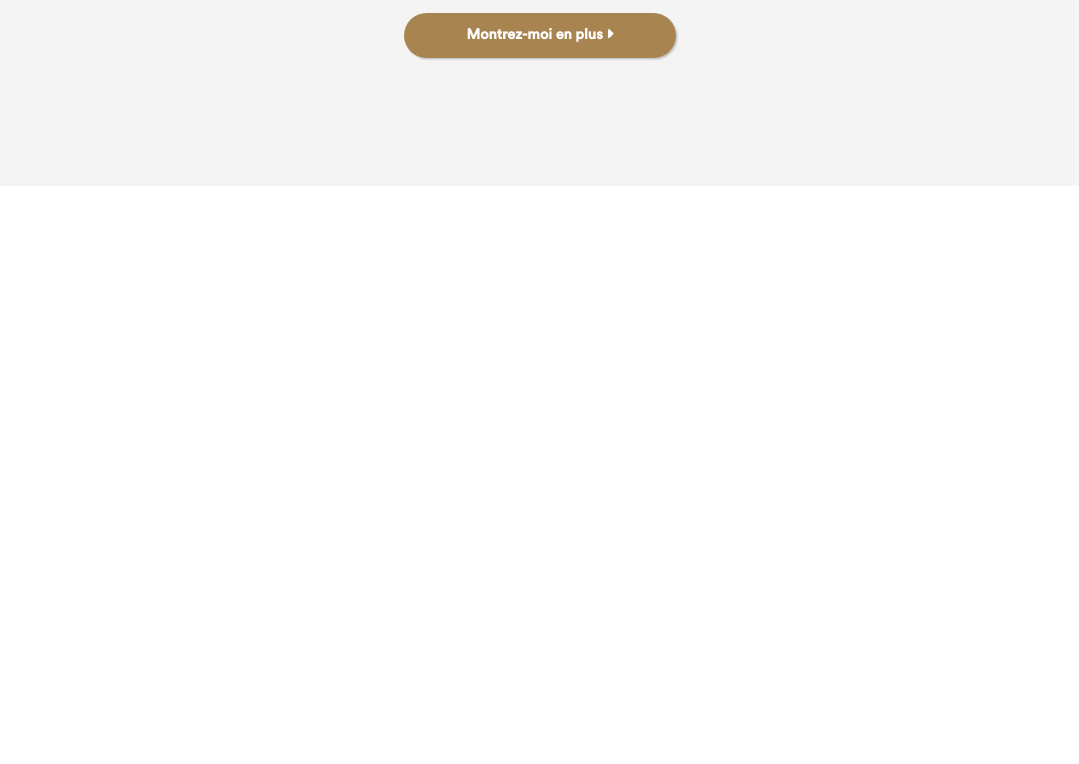
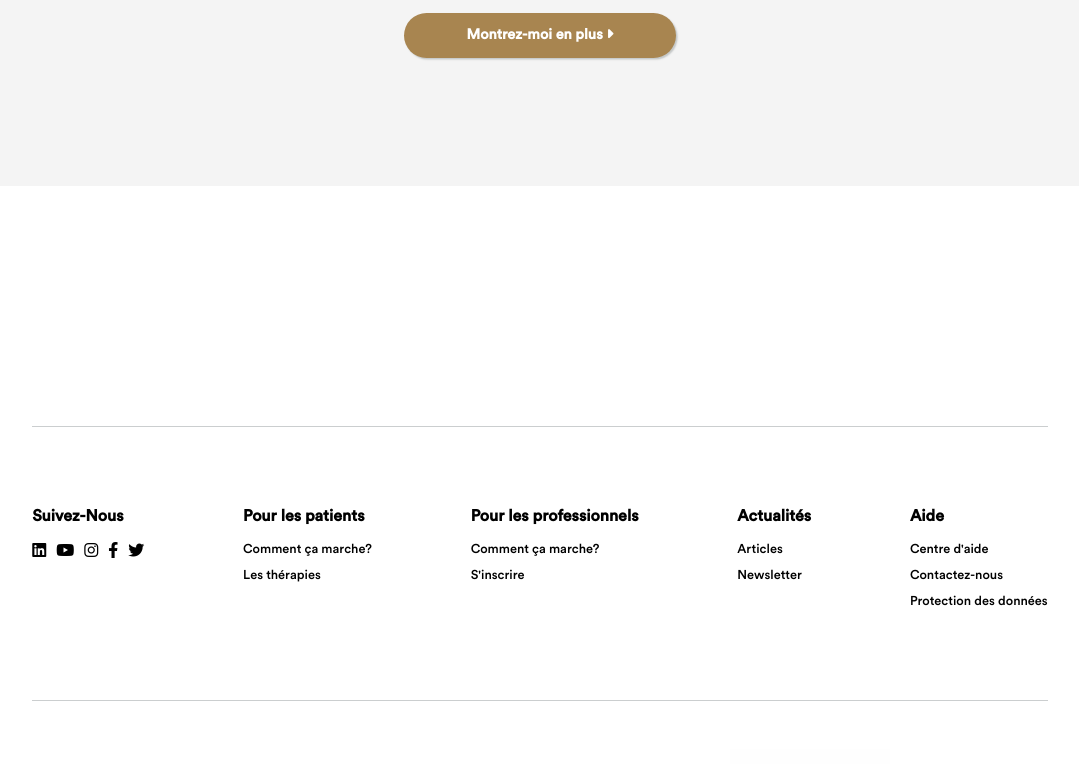
Before and after one commit to LunashaGit/Unwind, a React (Create React App) app: page / in a window 1280 px wide. Shown: the part 2000-2764 px from the top of the page, without its empty margins (100-1179 px from the left). Before the commit the page ends 2426 px from the top, so only its background shows below. Built offline with nearby package versions, Linux system fonts and the light colour scheme.

Commit message:
home page base 5

```diff
--- a/src/assets/components/footerFour.js
+++ b/src/assets/components/footerFour.js
@@ -1,8 +1,10 @@
 import React from "react";
 const FooterFour = () => {
   return (
-        <div>
-            <select>
+    <div className="footerFour">
+      <div className="footerFour__box">
+        <i class="fa-solid fa-globe"></i>
+        <select className="footerFour__select">
           <option value="">Français</option>
           <option value="">Allemand</option>
           <option value="">Anglais</option>
@@ -15,11 +17,12 @@ const FooterFour = () => {
           <option value="">Polonais</option>
           <option value="">Portugais</option>
         </select>
+      </div>
       <p>Inspired by Vicky Rousseau</p>
-            <a href="#">Conditions d'utilisation</a>
-            <a href="#">Conditions de vente</a>
-            <a href="#">Protection des données</a>
-            <a href="#">Aide</a>
+      <p>Conditions d'utilisation</p>
+      <p>Conditions de vente</p>
+      <p>Protection des données</p>
+      <p>Aide</p>
     </div>
   );
 };
--- a/src/assets/components/footerOne.js
+++ b/src/assets/components/footerOne.js
@@ -1,12 +1,11 @@
 import React from "react";
 
 const FooterOne = () => {
-
   return (
-        <div>
-            <div>
-                <h2>Suivez-Nous</h2>
-                <div>
+    <div className="footerOne">
+      <div className="footerOne__box">
+        <h3>Suivez-Nous</h3>
+        <div className="footerOne__links">
           <i class="fa-brands fa-linkedin"></i>
           <i class="fa-brands fa-youtube"></i>
           <i class="fa-brands fa-instagram"></i>
@@ -14,28 +13,27 @@ const FooterOne = () => {
           <i class="fa-brands fa-twitter"></i>
         </div>
       </div>
-            <div>
-                <h2>Pour les patients</h2>
-                <a href="#">Comment ça marche?</a>
-                <a href="#">Les thérapies </a>
+      <div className="footerOne__box">
+        <h3>Pour les patients</h3>
+        <p>Comment ça marche?</p>
+        <p>Les thérapies </p>
       </div>
-            <div>
-                <h2>Pour les professionnels</h2>
-                <a href="#">Comment ça marche?</a>
-                <a href="#">S'inscrire</a>
+      <div className="footerOne__box">
+        <h3>Pour les professionnels</h3>
+        <p>Comment ça marche?</p>
+        <p>S'inscrire</p>
       </div>
-            <div>
-                <h2>Actualités</h2>
-                <a href="#">Articles</a>
-                <a href="#">Newsletter</a>
+      <div className="footerOne__box">
+        <h3>Actualités</h3>
+        <p>Articles</p>
+        <p>Newsletter</p>
       </div>
-            <div>
-                <h2>Aide</h2>
-                <a href="#">Centre d'aide</a>
-                <a href="#">Contactez-nous</a>
-                <a href="#">Protection des données</a>
+      <div className="footerOne__box">
+        <h3>Aide</h3>
+        <p>Centre d'aide</p>
+        <p>Contactez-nous</p>
+        <p>Protection des données</p>
       </div>
-
     </div>
   );
 };
--- a/src/assets/components/footerThree.js
+++ b/src/assets/components/footerThree.js
@@ -1,58 +1,33 @@
 import React from "react";
-import {dataFooter} from "../data/dataFooter";
+import { dataFooter } from "../data/dataFooter";
 const FooterThree = () => {
   console.log(dataFooter);
   return (
-        <div>
-            <div>
-                <h2>Professions</h2>
-                { dataFooter[0].Professions.map(footer => {
-                    return (
-                        <a href="#">{footer}</a>
-                    )
+    <div className="footerThree">
+      <h3>Professions</h3>
+      {dataFooter[0].Professions.map((footer) => {
+        return <p>{footer}</p>;
       })}
-            </div>
-            <div>
-                <h2>Techniques</h2>
-                { dataFooter[1].Technique.map(footer => {
-                    return (
-                        <a href="#">{footer}</a>
-                    )
+      <h3>Techniques</h3>
+      {dataFooter[1].Technique.map((footer) => {
+        return <p>{footer}</p>;
       })}
-            </div>
-            <div>
-                <h2>Types</h2>
-                { dataFooter[2].Types.map(footer => {
-                    return (
-                        <a href="#">{footer}</a>
-                    )
+      <h3>Types</h3>
+      {dataFooter[2].Types.map((footer) => {
+        return <p>{footer}</p>;
       })}
-            </div>
-            <div>
-                <h2>Thèmes</h2>
-                { dataFooter[3].Thèmes.map(footer => {
-                    return (
-                        <a href="#">Photographe par {footer}</a>
-                    )
+      <h3>Thèmes</h3>
+      {dataFooter[3].Thèmes.map((footer) => {
+        return <p>{footer}</p>;
       })}
-            </div>
-            <div>
-            <h2>Villes</h2>
-                { dataFooter[4].Villes.map(footer => {
-                    return (
-                        <a href="#">{footer}</a>
-                    )
+      <h3>Villes</h3>
+      {dataFooter[4].Villes.map((footer) => {
+        return <p>{footer}</p>;
       })}
-            </div>
-            <div>
-            <h2>Langues</h2>
-                { dataFooter[5].Langues.map(footer => {
-                    return (
-                        <a href="#">{footer}</a>
-                    )
+      <h3>Langues</h3>
+      {dataFooter[5].Langues.map((footer) => {
+        return <p>{footer}</p>;
       })}
-            </div>
-
     </div>
   );
 };
--- a/src/assets/components/footerTwo.js
+++ b/src/assets/components/footerTwo.js
@@ -1,15 +1,15 @@
 import React from "react";
 const FooterTwo = () => {
-    return (
-        <div>
-            <p>En partenariat avec</p>
-            <img src="./images/Footer/trakk.jpg" alt="#"/>
-            <img src="./images/Footer/EU.png" alt="#"/>
-            <img src="./images/Footer/CNP.png" alt="#"/>
-            <img src="./images/Footer/wall.jpeg" alt="#"/>
-            <img src="./images/Footer/wallonia.png" alt="#"/>
-        </div>
-    );
+  return (
+    <div className="footerTwo">
+      <h3>En partenariat avec</h3>
+      <img src="./images/Footer/trakk.jpg" alt="#" />
+      <img src="./images/Footer/EU.png" alt="#" />
+      <img src="./images/Footer/CNP.png" alt="#" />
+      <img src="./images/Footer/wall.jpeg" alt="#" />
+      <img src="./images/Footer/wallonia.png" alt="#" />
+    </div>
+  );
 };
 
 export default FooterTwo;
--- a/src/assets/pages/Home.js
+++ b/src/assets/pages/Home.js
@@ -1,4 +1,8 @@
 import React, { useState } from "react";
+import FooterFour from "../components/FooterFour";
+import FooterOne from "../components/FooterOne";
+import FooterThree from "../components/FooterThree";
+import FooterTwo from "../components/FooterTwo";
 import Header from "../components/Header";
 import HomeDisplay from "../components/HomeDisplay";
 import Navigation from "../components/Navigation";
@@ -17,6 +21,10 @@ const Home = () => {
       <Header />
       <HomeDisplay />
       <PostDeploy nbr={4} />
+      <FooterOne />
+      <FooterTwo />
+      <FooterThree />
+      <FooterFour />
     </div>
   );
 };
--- /dev/null
+++ b/src/assets/styles/components/_footer.scss
@@ -0,0 +1,89 @@
+.footerOne {
+  margin: 0 10rem;
+  padding: 5rem 0;
+  border-top: 0.1rem solid $shadow3;
+  display: flex;
+  justify-content: space-between;
+  h3 {
+    font-size: 1rem;
+    margin-bottom: 1rem;
+  }
+  p {
+    margin-bottom: 0.7rem;
+    font-size: 0.8rem;
+    cursor: pointer;
+  }
+  &__links {
+    display: flex;
+    justify-content: space-between;
+    width: 7rem;
+    cursor: pointer;
+  }
+}
+.footerTwo {
+  margin: 0 10rem;
+  padding: 3rem 0;
+  border-top: 0.1rem solid $shadow3;
+  display: flex;
+  justify-content: space-between;
+  align-items: center;
+  img {
+    height: 5rem;
+  }
+  :nth-child(2) {
+    height: 1.5rem;
+  }
+  :nth-child(6) {
+    height: 2.5rem;
+  }
+}
+.footerThree {
+  margin: 0 10rem;
+  height: 68rem;
+  padding: 3rem 0;
+  border-top: 0.1rem solid $shadow3;
+  display: flex;
+  flex-direction: column;
+  flex-wrap: wrap;
+  :nth-child(1) {
+    margin-top: 0;
+  }
+  h3 {
+    font-size: 1rem;
+    margin-bottom: 1rem;
+    margin-top: 2rem;
+  }
+  p {
+    margin-bottom: 0.2rem;
+    font-size: 0.8rem;
+    margin-right: 2rem;
+    cursor: pointer;
+    &:hover {
+      font-style: italic;
+      font-size: 0.9rem;
+    }
+  }
+}
+.footerFour {
+  margin: 0 10rem;
+  padding: 2rem 0 5rem 0;
+  border-top: 0.1rem solid $shadow3;
+  display: flex;
+  justify-content: space-between;
+  &__box {
+    display: flex;
+    align-items: center;
+  }
+  &__select {
+    border: 0;
+    width: 5rem;
+    margin: 0;
+  }
+  p {
+    font-weight: 800;
+    font-size: 0.8rem;
+  }
+  :nth-child(2) {
+    font-weight: 300;
+  }
+}
--- a/src/assets/styles/index.scss
+++ b/src/assets/styles/index.scss
@@ -6,3 +6,4 @@
 @import "./components/header";
 @import "./components/homedisplay";
 @import "./components/postDeploy";
+@import "./components/footer";
```
Lines whose indentation alone changed are shown as unchanged.
